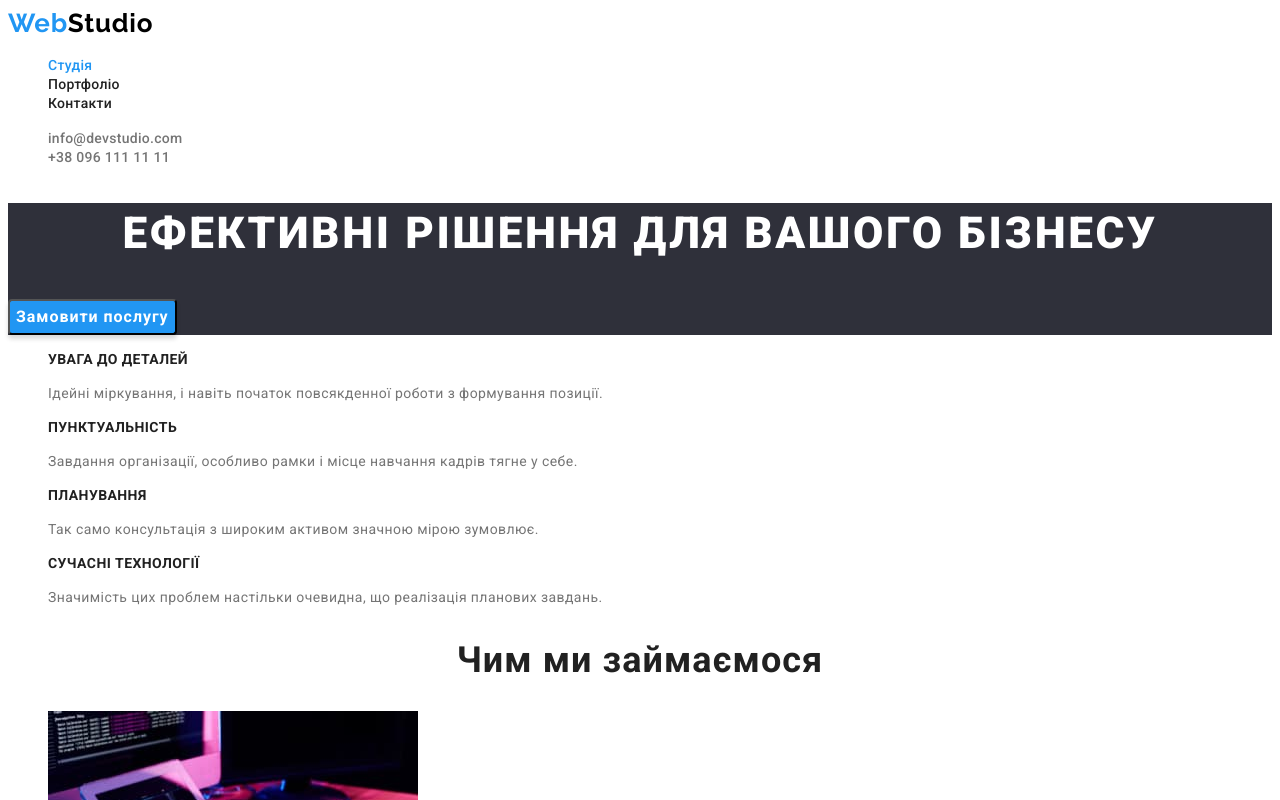
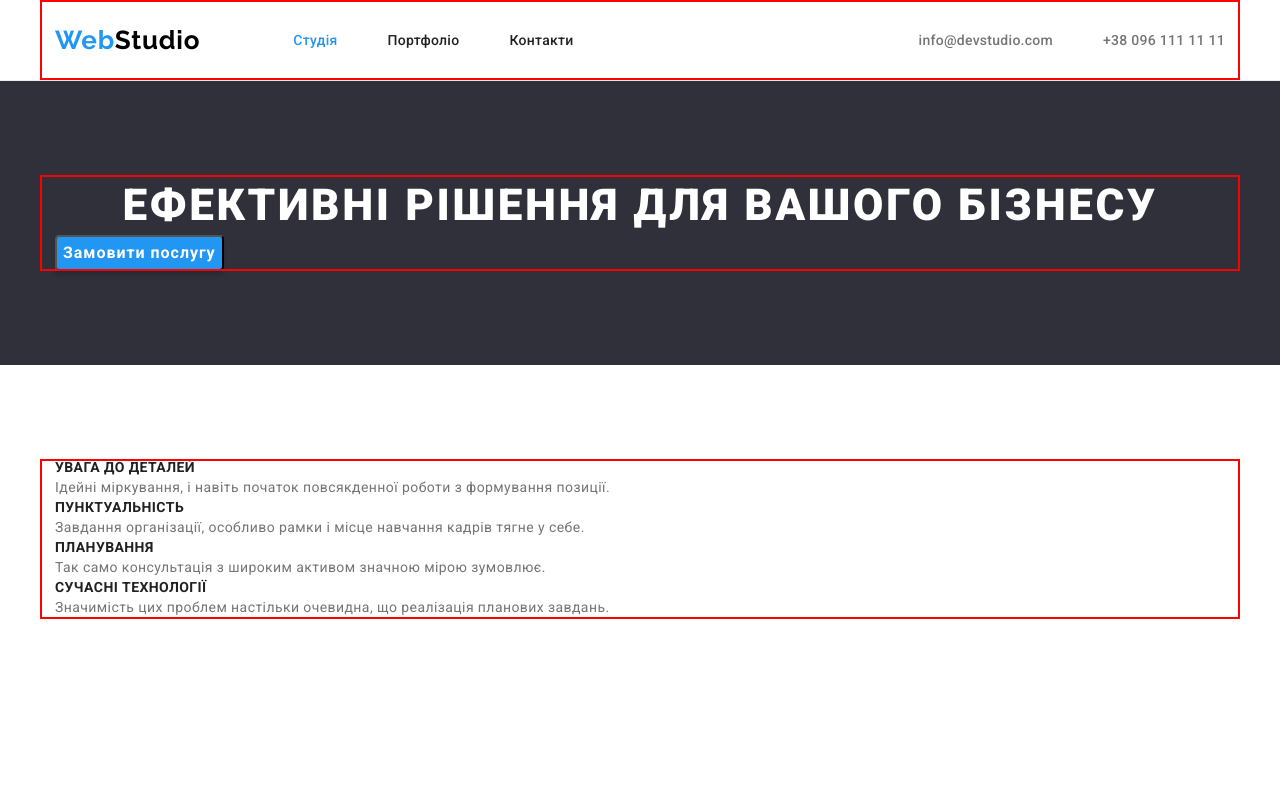
Before and after one commit to YuliiaRiabchuk/goit-markup-hw-03, a plain HTML site: page index.html in a window 1280 px wide. Shown: the top 800 px of the page. Drawn offline with Linux system fonts and the light colour scheme.

Commit message:
add flex header

```diff
--- /dev/null
+++ b/css/modern-normalized.css
@@ -0,0 +1,120 @@
+/**
+ * Minified by jsDelivr using clean-css v4.2.3.
+ * Original file: /npm/modern-normalize@1.1.0/modern-normalize.css
+ *
+ * Do NOT use SRI with dynamically generated files! More information: https://www.jsdelivr.com/using-sri-with-dynamic-files
+ */
+/*! modern-normalize v1.1.0 | MIT License | https://github.com/sindresorhus/modern-normalize */
+*,
+::after,
+::before {
+  box-sizing: border-box;
+}
+html {
+  -moz-tab-size: 4;
+  tab-size: 4;
+}
+html {
+  line-height: 1.15;
+  -webkit-text-size-adjust: 100%;
+}
+body {
+  margin: 0;
+}
+body {
+  font-family: system-ui, -apple-system, 'Segoe UI', Roboto, Helvetica, Arial, sans-serif,
+    'Apple Color Emoji', 'Segoe UI Emoji';
+}
+hr {
+  height: 0;
+  color: inherit;
+}
+abbr[title] {
+  text-decoration: underline dotted;
+}
+b,
+strong {
+  font-weight: bolder;
+}
+code,
+kbd,
+pre,
+samp {
+  font-family: ui-monospace, SFMono-Regular, Consolas, 'Liberation Mono', Menlo, monospace;
+  font-size: 1em;
+}
+small {
+  font-size: 80%;
+}
+sub,
+sup {
+  font-size: 75%;
+  line-height: 0;
+  position: relative;
+  vertical-align: baseline;
+}
+sub {
+  bottom: -0.25em;
+}
+sup {
+  top: -0.5em;
+}
+table {
+  text-indent: 0;
+  border-color: inherit;
+}
+button,
+input,
+optgroup,
+select,
+textarea {
+  font-family: inherit;
+  font-size: 100%;
+  line-height: 1.15;
+  margin: 0;
+}
+button,
+select {
+  text-transform: none;
+}
+[type='button'],
+[type='reset'],
+[type='submit'],
+button {
+  -webkit-appearance: button;
+}
+::-moz-focus-inner {
+  border-style: none;
+  padding: 0;
+}
+:-moz-focusring {
+  outline: 1px dotted ButtonText;
+}
+:-moz-ui-invalid {
+  box-shadow: none;
+}
+legend {
+  padding: 0;
+}
+progress {
+  vertical-align: baseline;
+}
+::-webkit-inner-spin-button,
+::-webkit-outer-spin-button {
+  height: auto;
+}
+[type='search'] {
+  -webkit-appearance: textfield;
+  outline-offset: -2px;
+}
+::-webkit-search-decoration {
+  -webkit-appearance: none;
+}
+::-webkit-file-upload-button {
+  -webkit-appearance: button;
+  font: inherit;
+}
+summary {
+  display: list-item;
+}
+/*# sourceMappingURL=/sm/b8ae781793ee4eb86edef3f2a2ac43a5575d063ed8cd287d7553f9f1b2776616.map */
--- a/css/styles.css
+++ b/css/styles.css
@@ -13,30 +13,80 @@
   --accent-bgd-cl: #2196f3;
   --black-bgd-cl: #2f303a;
   --gray-bgd-btn-cl: #f5f4fa;
+
+  /* Others */
+
+  --grey-border-cl: #ececec;
 }
+
+/* Reset */
+h1,
+h2,
+h3,
+h4,
+h5,
+h6,
+p {
+  margin: 0;
+}
+
+.list {
+  list-style: none;
+  padding-left: 0;
+  margin: 0;
+}
+
+.link {
+  text-decoration: none;
+  color: currentColor;
+}
+
+img {
+  display: block;
+  max-width: 100%;
+  height: auto;
+}
+
+address {
+  font-style: inherit;
+}
+
+/* Base styles */
 
 .page {
   font-family: var(--maine-font);
   color: var(--maine-txt-cl);
 }
 
-/* Reset */
-.link {
-  text-decoration: none;
-  color: currentColor;
+.container {
+  width: 1200px;
+  padding-left: 15px;
+  padding-right: 15px;
+  margin-left: auto;
+  margin-right: auto;
+
+  outline: 2px solid red;
+  outline-offset: -2px;
 }
 
-.list,
-.list-contacts,
-.list-portfolio,
-.list-benefits,
-.list-peculiarity,
-.list-team,
-.list-btn {
-  list-style: none;
+.section {
+  padding-top: 94px;
+  padding-bottom: 94px;
 }
 
 /* Header */
+
+.header {
+  border: 1px solid var(--grey-border-cl);
+  border-left: transparent;
+  border-right: transparent;
+  border-top: transparent;
+}
+
+.header-container {
+  display: flex;
+  align-items: center;
+}
 
 .logo {
   font-weight: 700;
@@ -44,6 +94,8 @@
   line-height: calc(31 / 26);
   letter-spacing: 0.03em;
   font-family: var(--secondary-font);
+  margin-right: 93px;
+
   color: #000000;
   text-decoration: none;
 }
@@ -52,25 +104,46 @@
   color: var(--accent-txt-cl);
 }
 
-.header .link {
+.header-nav-link {
+  display: block;
   font-weight: 500;
   font-size: 14px;
   line-height: calc(16 / 14);
   letter-spacing: 0.02em;
   cursor: pointer;
+  padding-bottom: 32px;
+  padding-top: 32px;
 }
 
-.link.active {
+.active {
   color: var(--accent-txt-cl);
 }
 
-.header .link:hover,
-.header .link:focus {
+.header-nav-link:hover,
+.header-nav-link:focus {
   color: var(--accent-txt-cl);
 }
 
-.header .list-contacts {
+.header-list-contacts {
   color: var(--gray-txt-cl);
+}
+
+.header-nav-list {
+  display: flex;
+  align-items: center;
+  gap: 50px;
+}
+
+.header-contacts {
+  display: flex;
+  align-items: center;
+  margin-left: auto;
+}
+
+.header-list-contacts {
+  display: flex;
+  align-items: center;
+  gap: 50px;
 }
 
 /* Шапка */
--- a/index.html
+++ b/index.html
@@ -13,47 +13,61 @@
       rel="stylesheet"
     />
 
+    <!-- Modern normalized -->
+
+    <link rel="stylesheet" href="./css/modern-normalized.css" />
+
     <!-- Custom styles -->
     <link rel="stylesheet" href="./css/styles.css" />
   </head>
 
   <body class="page">
     <header class="header">
+      <div class="container header-container">
+        <a class="logo" href="./index.html" lang="en"><span class="accent">Web</span>Studio</a>
         <nav class="nav">
-        <a class="logo" href="./index.html" lang="en"><span class="accent">Web</span>Studio</a>
-        <ul class="list">
+          <ul class="list header-nav-list">
             <li class="list-item">
-            <a class="link active" href="./index.html">Студія</a>
+              <a class="header-nav-link link active" href="./index.html">Студія</a>
             </li>
             <li>
-            <a class="link" href="./portfolio.html">Портфоліо</a>
+              <a class="header-nav-link link" href="./portfolio.html">Портфоліо</a>
             </li>
             <li>
-            <a class="link" href="">Контакти</a>
-          </li>
-        </ul>
-        <ul class="list-contacts">
-          <li class="list-item">
-            <a class="link" href="mailto:info@devstudio.com" lang="en">info@devstudio.com</a>
-          </li>
-          <li class="list-item">
-            <a class="link" href="tel:+380961111111">+38 096 111 11 11</a>
+              <a class="header-nav-link link" href="">Контакти</a>
             </li>
           </ul>
         </nav>
+
+        <div class="header-contacts">
+          <ul class="header-list-contacts list">
+            <li class="list-item">
+              <a class="header-nav-link link" href="mailto:info@devstudio.com" lang="en"
+                >info@devstudio.com</a
+              >
+            </li>
+            <li class="list-item">
+              <a class="header-nav-link link" href="tel:+380961111111">+38 096 111 11 11</a>
+            </li>
+          </ul>
+        </div>
+      </div>
     </header>
 
     <main>
       <!-- Шапка-->
-      <section class="section-tittle">
+      <section class="section-tittle section">
+        <div class="container hero-container">
           <h1 class="maine-tittle">Ефективні рішення для вашого бізнесу</h1>
           <button class="maine-btn" type="button">Замовити послугу</button>
+        </div>
       </section>
 
       <!-- Особливості -->
-      <section class="section-peculiarity">
+      <section class="section-peculiarity section">
+        <div class="container peculiarity-container">
           <h2 hidden>Опис особливостей</h2>
-        <ul class="list-peculiarity">
+          <ul class="list-peculiarity list">
             <li>
               <h3 class="subtitle-peculiarity">УВАГА ДО ДЕТАЛЕЙ</h3>
               <p class="desc-peculiarity"
@@ -79,12 +93,14 @@
               >
             </li>
           </ul>
+        </div>
       </section>
 
       <!-- Чим ми займаємося -->
-      <section class="section-benefits">
+      <section class="section-benefits section">
+        <div class="container benefits-container">
           <h2 class="title-benefits">Чим ми займаємося</h2>
-        <ul class="list-benefits">
+          <ul class="list-benefits list">
             <li class="item-benefits">
               <img
                 class="img-benefits"
@@ -112,12 +128,14 @@
               />
             </li>
           </ul>
+        </div>
       </section>
 
       <!-- Наша команда -->
-      <section class="section-team">
+      <section class="section-team section">
+        <div class="container team-container">
           <h2 class="title-team">Наша команда</h2>
-        <ul class="list-team">
+          <ul class="list-team list">
             <li class="item-team">
               <img
                 class="img-team"
@@ -163,10 +181,12 @@
               <p class="desc-team" lang="en">UI Designer</p>
             </li>
           </ul>
+        </div>
       </section>
     </main>
 
     <footer class="footer">
+      <div class="container footer-container">
         <a class="logo-footer" href="./index.html" lang="en">
           <span class="accent">Web</span>Studio</a
         >
@@ -189,6 +209,7 @@
             </li>
           </ul>
         </address>
+      </div>
     </footer>
   </body>
 </html>
```
Also changed, not shown: portfolio.html (+33 -15 lines). Lines whose indentation alone changed are shown as unchanged.
